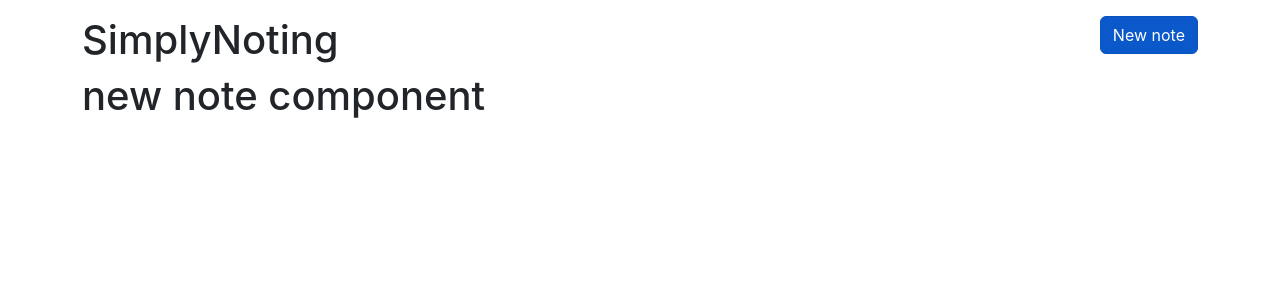
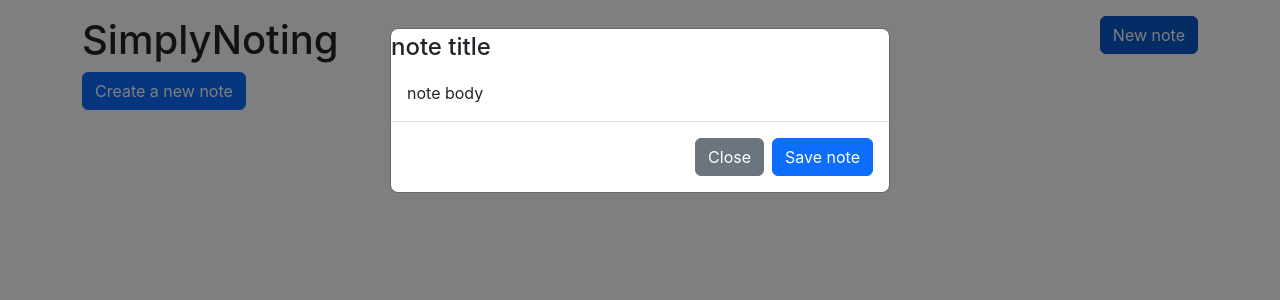
Before and after one commit to michaelhmoore/notes-dc, a React (Create React App) app in the folder notes-client/: page /new in a window 1280 px wide. Shown: the top 300 px of the page. Built offline with nearby package versions, Linux system fonts and the light colour scheme.

Commit message:
set up basic new note modal component

```diff
--- a/notes-client/src/NoteAPI.js
+++ b/notes-client/src/NoteAPI.js
@@ -28,7 +28,7 @@ async function addNote(note) {
       headers: {
          "Content-Type": "application/json",
       },
-      body: JSON.stringify(message),
+      body: JSON.stringify(note),
    })
    if (response.ok) {
       return response.body;
--- a/notes-client/src/components/EditNote.js
+++ b/notes-client/src/components/EditNote.js
@@ -4,6 +4,7 @@ import { Button, Row, Col } from 'react-bootstrap';
 function EditNote() {
   return (
     <h1>edit note component</h1>
+    //should be the same as NewNote with minor changes
   );
 }
 
--- a/notes-client/src/components/NewNote.js
+++ b/notes-client/src/components/NewNote.js
@@ -1,9 +1,35 @@
-import { LinkContainer } from 'react-router-bootstrap';
-import { Button, Row, Col } from 'react-bootstrap';
+import { findAllByTestId } from '@testing-library/react';
+import { useState } from 'react';
+import { useNavigate } from 'react-router-dom';
+import Button from 'react-bootstrap/Button';
+import Modal from 'react-bootstrap/Modal';
 
 function NewNote() {
+  const [show, setShow] = useState(true);
+  const navigate = useNavigate();
+  const handleClose = () => {
+    setShow(false);
+    navigate(-1)
+  };
+  const handleShow = () => setShow(true);
   return (
-    <h1>new note component</h1>
+    <>
+      <Button variant='primary' onClick={handleShow}>
+        Create a new note
+      </Button>
+      <Modal show={show} onHide={handleClose}>
+        <Modal.Title>note title</Modal.Title>
+        <Modal.Body>note body</Modal.Body>
+        <Modal.Footer>
+          <Button variant='secondary' onClick={handleClose}>
+            Close
+          </Button>
+          <Button variant='primary' onClick={handleClose}>
+            Save note
+          </Button>
+        </Modal.Footer>
+      </Modal>
+    </>
   );
 }
 
```
